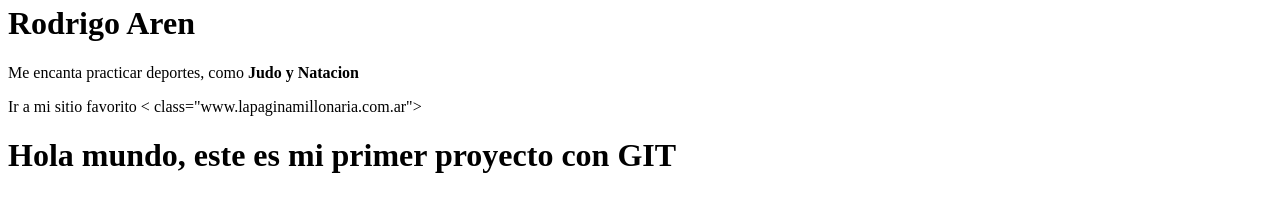
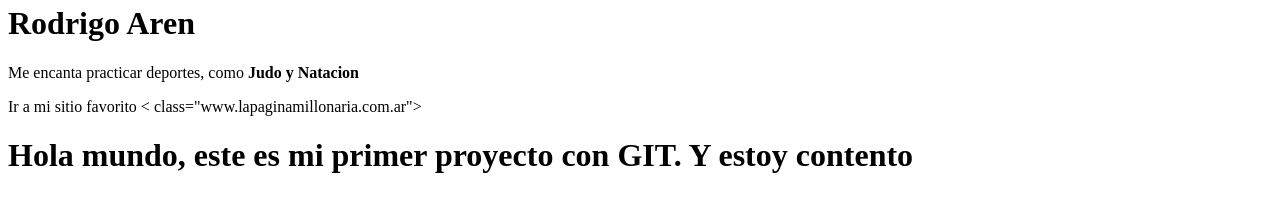
Before and after one commit to RodriArencibia22/2026_PWI_TN_RODRI_ARENCIBIA, a plain HTML site: page index.html in a window 1280 px wide. Shown: the part 348-560 px from the top of the page. Drawn offline with Linux system fonts and the light colour scheme.

Commit message:
Update heading text in index.html

```diff
--- a/index.html
+++ b/index.html
@@ -34,6 +34,7 @@
 </head>
 <body>
 
-    <h1>Hola mundo, este es mi primer proyecto con GIT</h1>
+    <h1>Hola mundo, este es mi primer proyecto con GIT. Y estoy contento</h1>
+
 </body>
 </html>
```
